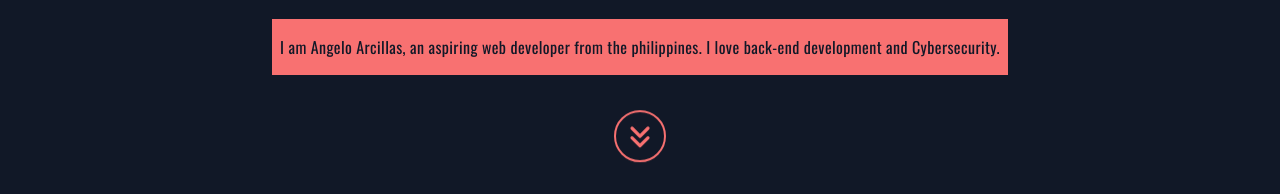
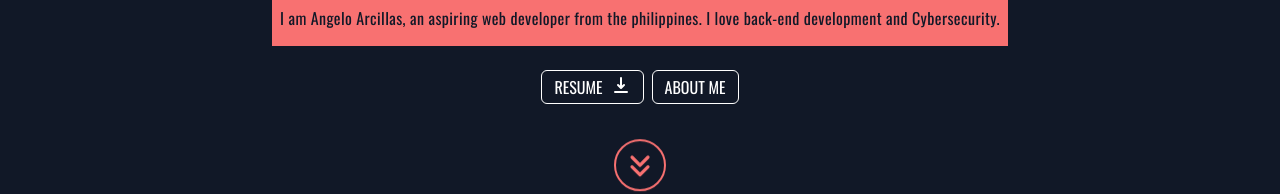
Before and after one commit to zerexei/zerexei.github.io, a React (Create React App) app: page / in a window 1280 px wide. Shown: the part 535-729 px from the top of the page. Built offline with nearby package versions, Linux system fonts and the light colour scheme.

Commit message:
Add downloadable resume & about me button

```diff
--- a/src/components/home/Banner.tsx
+++ b/src/components/home/Banner.tsx
@@ -1,3 +1,4 @@
+import { DownloadIcon } from "@heroicons/react/solid";
 import Avatar from "./Avatar";
 import Bio from "./Bio";
 import Connect from "./Connect";
@@ -12,6 +13,14 @@ const Banner = () => {
         <Role />
         <Connect />
         <Bio />
+        <div className="flex justify-center gap-2 mb-12">
+          <button className="uppercase flex gap-2 btn text-white  border-white">
+            Resume <DownloadIcon className="w-5 h-5" />
+          </button>
+          <button className="uppercase btn text-white border-white">
+            About me
+          </button>
+        </div>
         <ScrollDown />
       </div>
     </section>
--- a/src/components/home/Bio.tsx
+++ b/src/components/home/Bio.tsx
@@ -1,6 +1,6 @@
 const Bio = () => {
   return (
-    <p className="mb-12 p-2 py-4 text-gray-900 bg-red-400">
+    <p className="mb-6 p-2 py-4 text-gray-900 bg-red-400">
       I am Angelo Arcillas, an aspiring web developer from the philippines. I
       love back-end development and Cybersecurity.
     </p>
```
